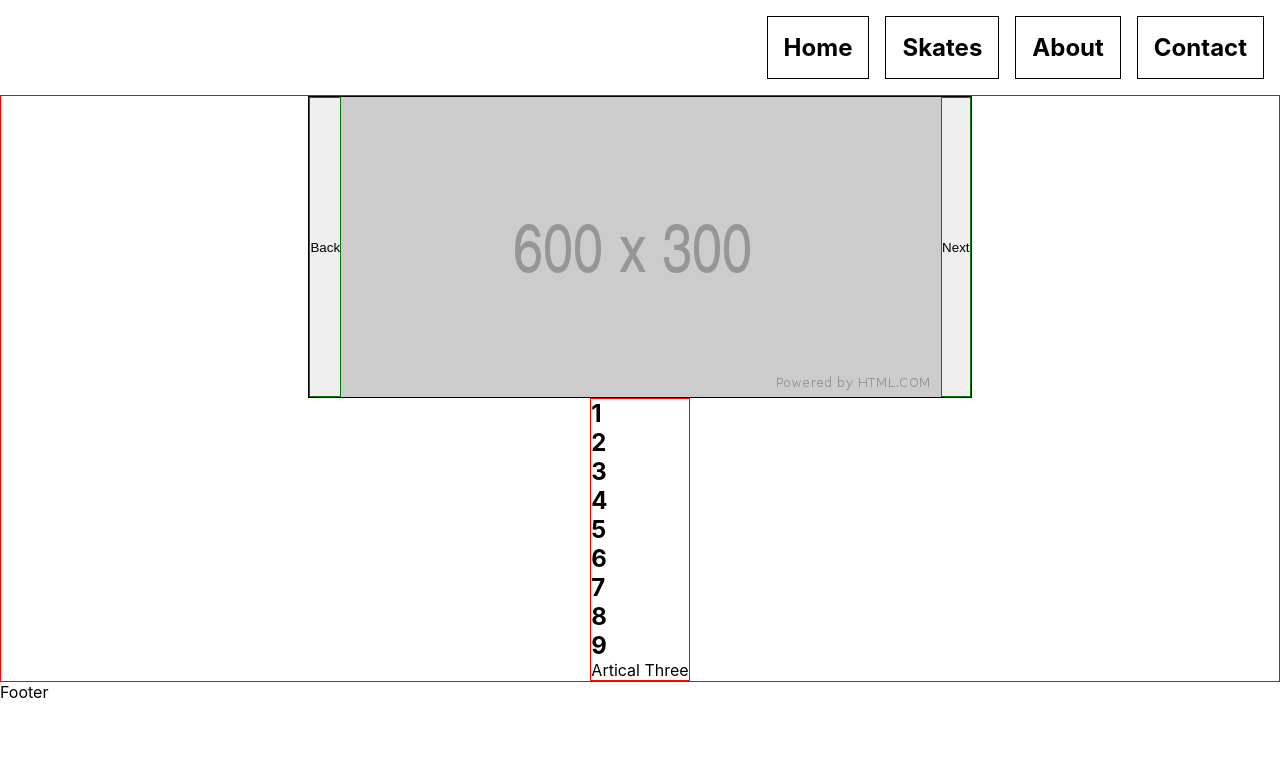
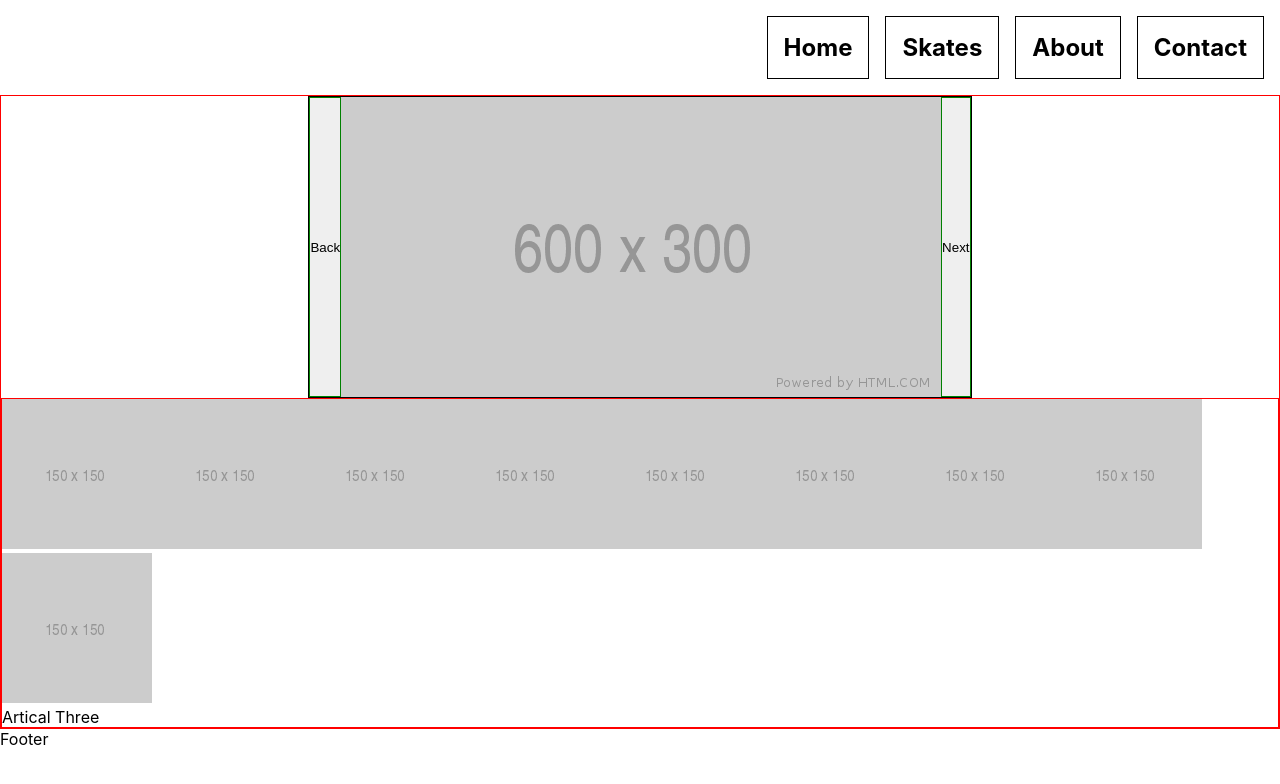
Before and after one commit to aliuwd927/basic-hp-app, a React (Create React App) app: page / in a window 1280 px wide. Shown: the top 784 px of the page. Built offline with nearby package versions, Linux system fonts and the light colour scheme.

Commit message:
added img array

```diff
--- a/src/ItemBox.jsx
+++ b/src/ItemBox.jsx
@@ -1,9 +1,12 @@
+import image150 from "./img/150.png"
+
 function ItemBox(){
-  const numOfBox = [1,2,3,4,5,6,7,8,9];
-  let display = numOfBox.map(element =>{
-    return <h1 key={element}>{element}</h1>
-  })
-return <div>{display}</div>
+  const numOfBox = 9
+  let displayArray = [];
+    for(let i = 0; i < numOfBox; i++){
+       displayArray.push(<img src={image150}/>)
+    }
+  return displayArray;
 }
 
 export default ItemBox;
```
Also changed, not shown: src/img/150.png (added).
